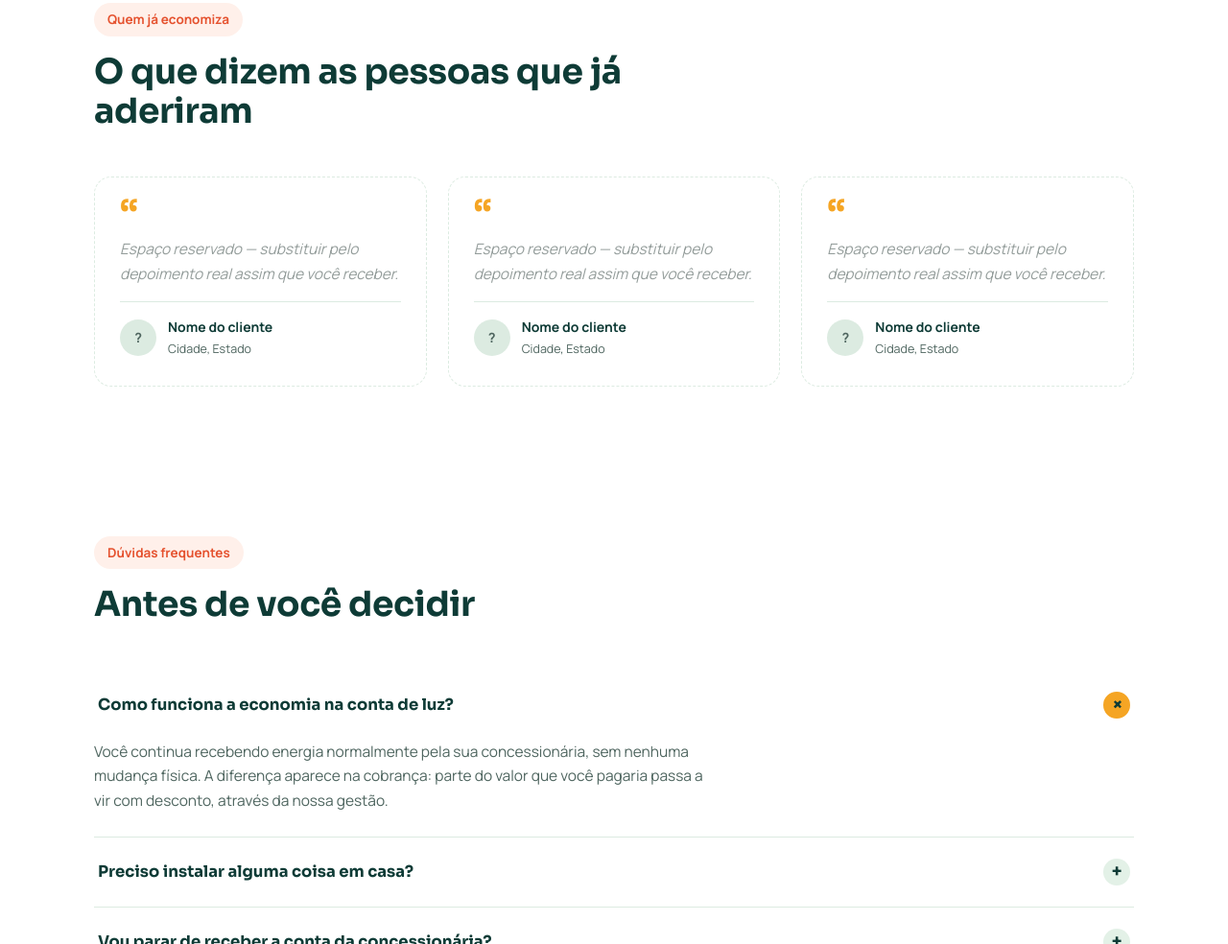
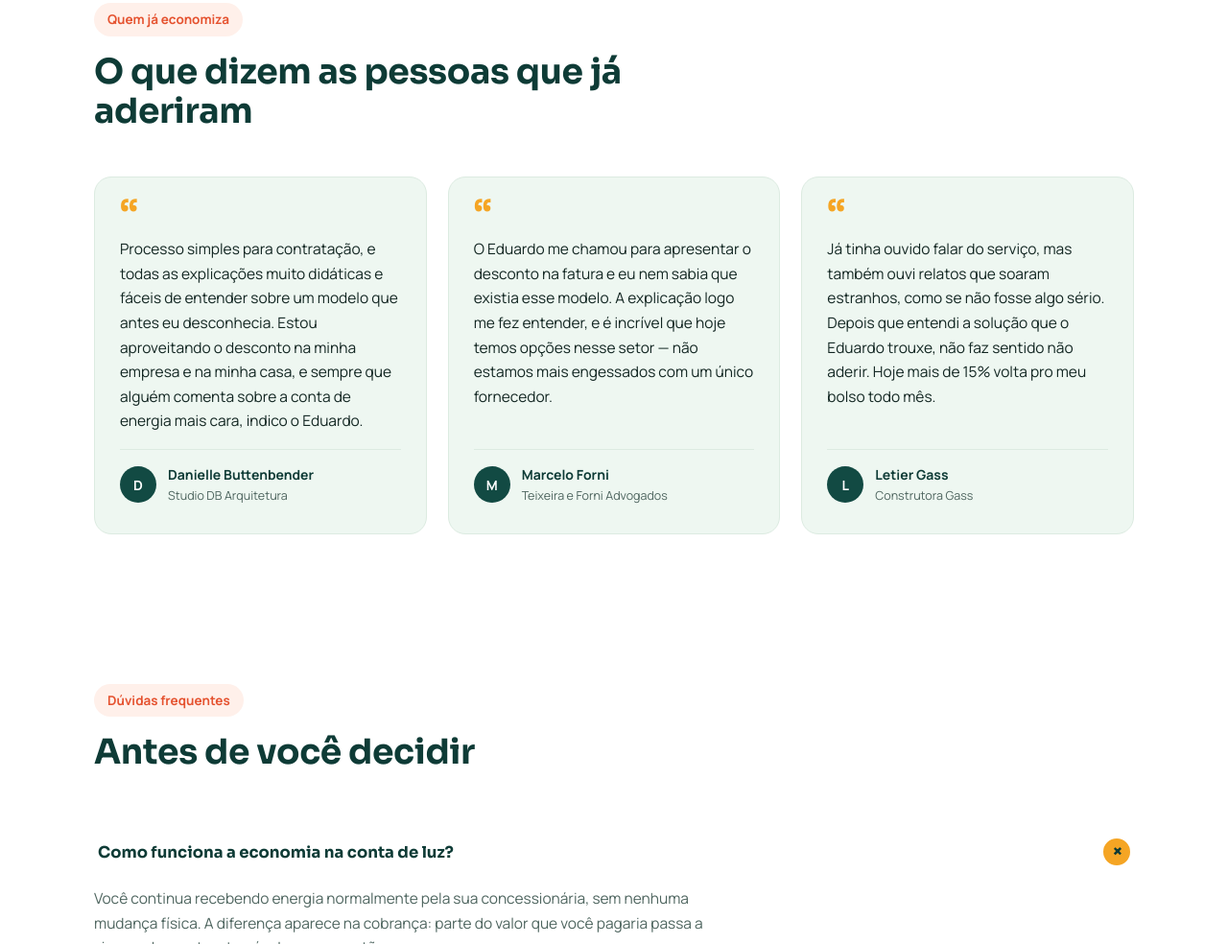
Before and after one commit to eduardocleannet/site-energia, a website: page index.html in a window 1280 px wide. Shown: the part 2026-3010 px from the top of the page at 96% size. Drawn offline with Linux system fonts and the light colour scheme.

Commit message:
Add files via upload

```diff
--- a/index.html
+++ b/index.html
@@ -356,20 +356,20 @@
       <h2>O que dizem as pessoas que já aderiram</h2>
     </div>
     <div class="depoimentos">
-      <div class="depoimento placeholder">
+      <div class="depoimento">
         <div class="quote-mark">“</div>
-        <p class="txt">Espaço reservado — substituir pelo depoimento real assim que você receber.</p>
-        <div class="autor"><div class="avatar">?</div><div class="who">Nome do cliente<span>Cidade, Estado</span></div></div>
+        <p class="txt">Processo simples para contratação, e todas as explicações muito didáticas e fáceis de entender sobre um modelo que antes eu desconhecia. Estou aproveitando o desconto na minha empresa e na minha casa, e sempre que alguém comenta sobre a conta de energia mais cara, indico o Eduardo.</p>
+        <div class="autor"><div class="avatar">D</div><div class="who">Danielle Buttenbender<span>Studio DB Arquitetura</span></div></div>
       </div>
-      <div class="depoimento placeholder">
+      <div class="depoimento">
         <div class="quote-mark">“</div>
-        <p class="txt">Espaço reservado — substituir pelo depoimento real assim que você receber.</p>
-        <div class="autor"><div class="avatar">?</div><div class="who">Nome do cliente<span>Cidade, Estado</span></div></div>
+        <p class="txt">O Eduardo me chamou para apresentar o desconto na fatura e eu nem sabia que existia esse modelo. A explicação logo me fez entender, e é incrível que hoje temos opções nesse setor — não estamos mais engessados com um único fornecedor.</p>
+        <div class="autor"><div class="avatar">M</div><div class="who">Marcelo Forni<span>Teixeira e Forni Advogados</span></div></div>
       </div>
-      <div class="depoimento placeholder">
+      <div class="depoimento">
         <div class="quote-mark">“</div>
-        <p class="txt">Espaço reservado — substituir pelo depoimento real assim que você receber.</p>
-        <div class="autor"><div class="avatar">?</div><div class="who">Nome do cliente<span>Cidade, Estado</span></div></div>
+        <p class="txt">Já tinha ouvido falar do serviço, mas também ouvi relatos que soaram estranhos, como se não fosse algo sério. Depois que entendi a solução que o Eduardo trouxe, não faz sentido não aderir. Hoje mais de 15% volta pro meu bolso todo mês.</p>
+        <div class="autor"><div class="avatar">L</div><div class="who">Letier Gass<span>Construtora Gass</span></div></div>
       </div>
     </div>
   </div>
```
